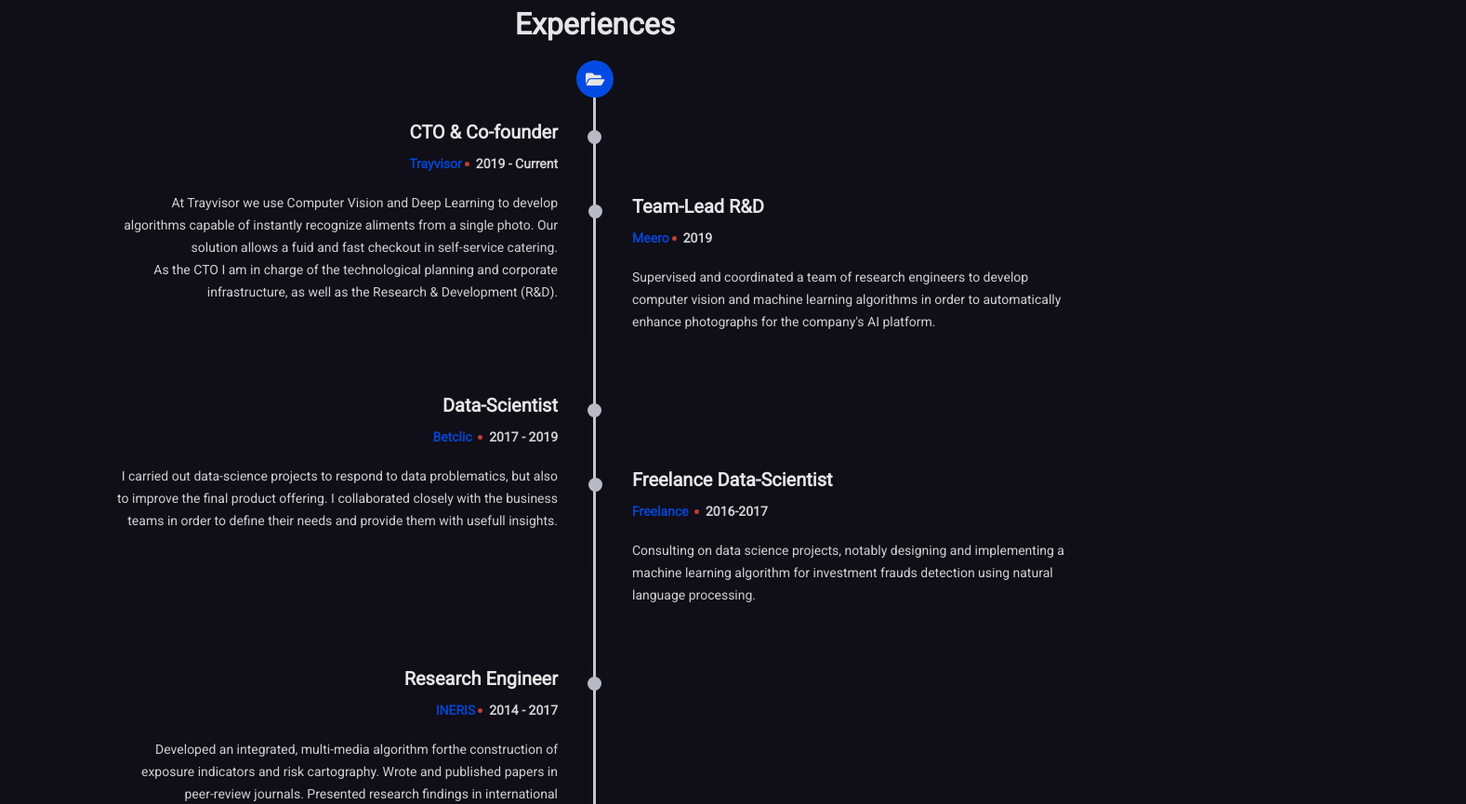
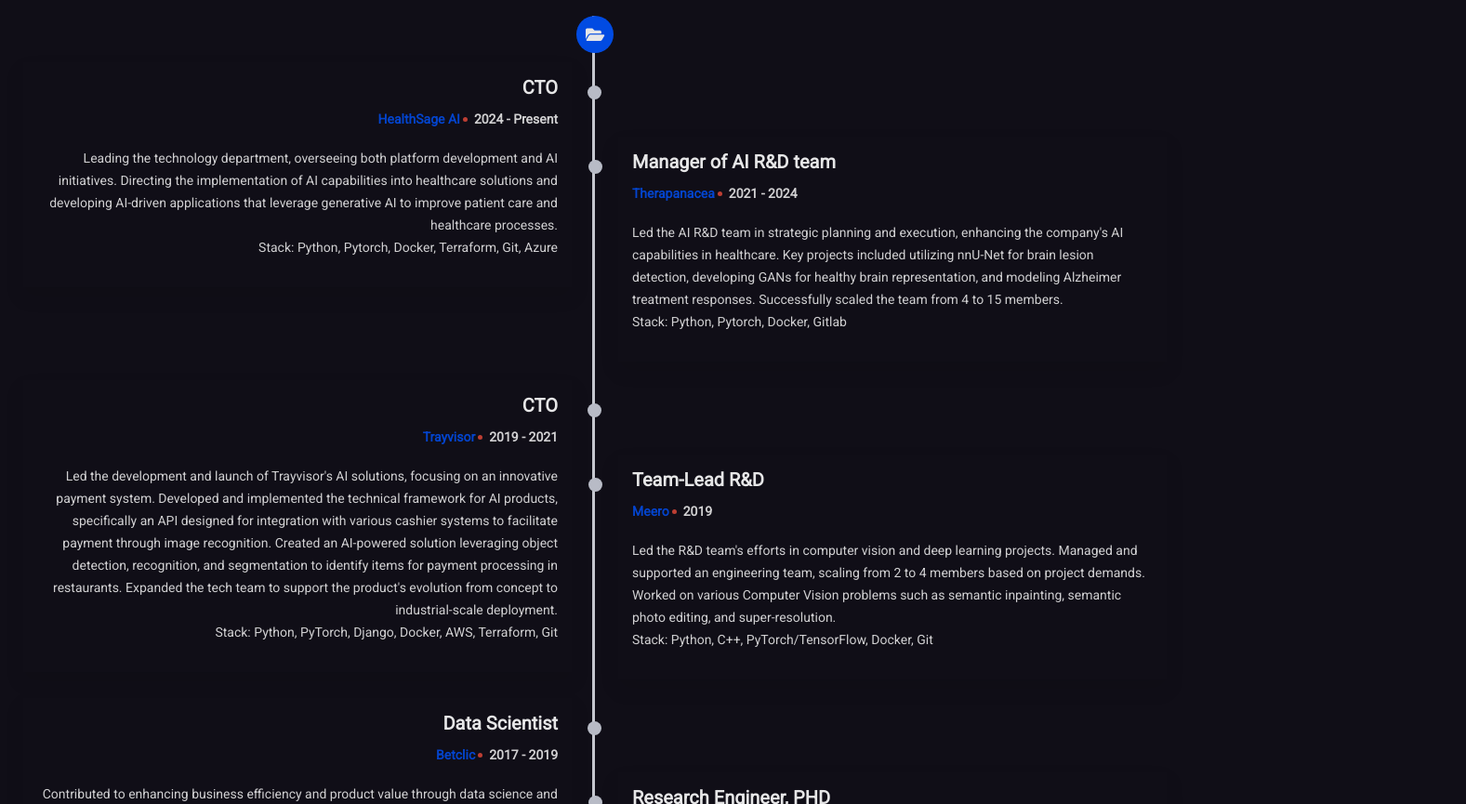
Before and after one commit to diota90/diota90, a plain HTML site: page index.html in a window 1280 px wide. Shown: the part 1935-2800 px from the top of the page at 93% size, 1577 px wide, since content can reach past the window. Drawn offline with Linux system fonts and the light colour scheme; some packages are replaced by stand-ins of ours.

Commit message:
update cv

```diff
--- a/index.html
+++ b/index.html
@@ -9,7 +9,7 @@
         <meta charset="utf-8">
         <meta http-equiv="X-UA-Compatible" content="IE=edge">
         <meta name="description" content="Despoina Ioannidou - Resume | Blog." />
-        <meta name="keywords" content="despoina ioannidou, despoina, ioannidou, despoina ioannidou cv, trayvisor, ai, data, deep learning, computer vision " />
+        <meta name="keywords" content="despoina ioannidou, despoina, ioannidou, despoina ioannidou cv, healthsage, ai, data, healthcare ai, fhir, deep learning, computer vision " />
         <meta name="viewport" content="width=device-width, initial-scale=1, shrink-to-fit=no">
 
         <!-- FAV AND ICONS   -->
@@ -116,7 +116,7 @@
                                 </div>
 
                                 <h2 class="wow fadeInUp" data-wow-duration="0.8s" data-wow-delay="0.2s">Despoina Ioannidou</h2>
-                                <h4 class="wow fadeInUp" data-wow-duration="0.8s" data-wow-delay="0.3s">AI & Data </h4>
+                                <h4 class="wow fadeInUp" data-wow-duration="0.8s" data-wow-delay="0.3s">AI & Healthcare </h4>
 
                                 <ul>
                                     <li class="wow fadeInUp" data-wow-duration="0.8s" data-wow-delay="0.4s"><i class="fa fa-envelope"></i><a href="mailto:">contact.despoina.ioannidou@gmail.com</a></li>
@@ -162,8 +162,6 @@
 			    With a PhD in Informatics and extensive experience in AI and healthcare technology, I specialize in leveraging artificial intelligence to transform healthcare solutions.
 			    My expertise spans across machine learning, computer vision, and llms, with a particular focus on developing AI solutions that enhance tomorrow's healthcare.
                             </p>
-                            <br>
-                            <br>
 			    Currently serving as CTO at <a href="https://healthsage.ai" target="_blank" style="color:#0bceaf ;font-weight: bold;"> HealthSage AI </a>, I lead technology initiatives that combine platform development with cutting-edge AI applications to improve patient care.
 
                             <br>
@@ -172,12 +170,12 @@
                             </p>
                            <div class="mh-about-tag wow fadeInUp" data-wow-duration="0.8s" data-wow-delay="0.3s">
 								<ul>
-									<li><span>Data Science</span></li>
-                                    <li><span>Data Strategy</span></li>
-									<li><span>Computer vision</span></li>
+									<!--<li><span>Data Science</span></li>-->
+                                    <li><span>Technical Strategy</span></li>
+									<li><span>Computer Vision</span></li>
 									<li><span>Software Development</span></li>
 									<li><span>Machine Learning</span></li>
-                                    <li><span>Project Management</span></li>
+                                    <li><span>LLMs</span></li>
 								</ul>
 							</div>
                         <!--    <a href="despoina_ioannidou_cv.pdf" class="btn btn-fill wow fadeInUp" data-wow-duration="0.8s" data-wow-delay="0.4s">Download CV <i class="fa fa-download"></i></a>-->
@@ -305,108 +303,142 @@
         ===================
            RESUME
         ===================
-        -->
  <section id="mh-experience" class="section mobileHide">
             <div class="container">
                 <!-- section title -->
                 <div class="section-title">
                     <h2 style="margin-top: 80px;margin-bottom: 20px;">Experiences</h2>
                 </div>
-				<!-- section title end-->
 
                 <div class="row">
                     <div class="col-md-12">
                         <div class="timeline">
-
                             <!-- Experience Timeline -->
-
                             <div class="timeline-category exp-category wow fadeInUp" data-wow-duration="0.8s" data-wow-delay="0.3s">
-
                                 <div class="timeline-category-icon">
                                     <div class="iconspace"><i class="fa fa-folder-open"></i></div>
-								</div> <!-- /.timeline-category-icon end -->
+                                </div>
+                            </div>
 
-							</div> <!-- /.timeline-category end -->
-
-
+                            <!-- HealthSage AI -->
                             <div class="timeline-post timeline-post-left wow fadeInUp" data-wow-duration="0.8s" data-wow-delay="0.3s">
                                 <div class="timeline-post-content-holder">
                                     <div class="timeline-post-icon"></div>
                                     <div class="timeline-post-title">
-											<h5>CTO & Co-founder</h5>
+                                        <h5>CTO</h5>
                                     </div>
                                     <div class="timeline-post-subtitle">
-											<p><span>Trayvisor</span><span class="timeline-duration">2019 - Current</span></p>
+                                        <p><span>HealthSage AI</span><span class="timeline-duration">2024 - Present</span></p>
                                     </div>
                                     <div class="timeline-post-content">
-											<p>At Trayvisor we use Computer Vision and Deep Learning to develop algorithms capable of instantly recognize aliments from a single photo. Our solution allows a fuid and fast checkout in self-service catering.
+                                        <p>Leading the technology department, overseeing both platform development and AI initiatives.
+                                        Directing the implementation of AI capabilities into healthcare solutions and developing AI-driven applications that leverage generative AI to improve patient care and healthcare processes.
                                         <br>
-                                            As the CTO I am in charge of the technological planning and corporate infrastructure, as well as the Research & Development (R&D).</p>
+                                        Stack: Python, Pytorch, Docker, Terraform, Git, Azure</p>
                                     </div>
                                 </div>
                             </div>
+
+                            <!-- Therapanacea -->
                             <div class="timeline-post timeline-post-right wow fadeInUp" data-wow-duration="0.8s" data-wow-delay="0.3s">
                                 <div class="timeline-post-content-holder">
                                     <div class="timeline-post-icon"></div>
                                     <div class="timeline-post-title">
-											<h5>Team-Lead R&D </h5>
+                                        <h5>Manager of AI R&D team</h5>
+                                    </div>
+                                    <div class="timeline-post-subtitle">
+                                        <p><span>Therapanacea</span><span class="timeline-duration">2021 - 2024</span></p>
+                                    </div>
+                                    <div class="timeline-post-content">
+                                        <p>Led the AI R&D team in strategic planning and execution, enhancing the company's AI capabilities in healthcare. Key projects included utilizing nnU-Net for brain lesion detection,
+                                        developing GANs for healthy brain representation, and modeling Alzheimer treatment responses. Successfully scaled the team from 4 to 15 members.
+                                        <br>
+                                        Stack: Python, Pytorch, Docker, Gitlab</p>
+                                    </div>
+                                </div>
+                            </div>
+
+                            <!-- Trayvisor -->
+                            <div class="timeline-post timeline-post-left wow fadeInUp" data-wow-duration="0.8s" data-wow-delay="0.3s">
+                                <div class="timeline-post-content-holder">
+                                    <div class="timeline-post-icon"></div>
+                                    <div class="timeline-post-title">
+                                        <h5>CTO</h5>
+                                    </div>
+                                    <div class="timeline-post-subtitle">
+                                        <p><span>Trayvisor</span><span class="timeline-duration">2019 - 2021</span></p>
+                                    </div>
+                                    <div class="timeline-post-content">
+                                        <p>Led the development and launch of Trayvisor's AI solutions, focusing on an innovative payment system.
+                                        Developed and implemented the technical framework for AI products, specifically an API designed for integration with various cashier systems to facilitate payment through image recognition.
+                                        Created an AI-powered solution leveraging object detection, recognition, and segmentation to identify items for payment processing in restaurants.
+                                        Expanded the tech team to support the product's evolution from concept to industrial-scale deployment.
+                                        <br>
+                                        Stack: Python, PyTorch, Django, Docker, AWS, Terraform, Git</p>
+                                    </div>
+                                </div>
+                            </div>
+
+                            <!-- Meero -->
+                            <div class="timeline-post timeline-post-right wow fadeInUp" data-wow-duration="0.8s" data-wow-delay="0.3s">
+                                <div class="timeline-post-content-holder">
+                                    <div class="timeline-post-icon"></div>
+                                    <div class="timeline-post-title">
+                                        <h5>Team-Lead R&D</h5>
                                     </div>
                                     <div class="timeline-post-subtitle">
                                         <p><span>Meero</span><span class="timeline-duration">2019</span></p>
                                     </div>
                                     <div class="timeline-post-content">
-											<p>Supervised and coordinated a team of research engineers to develop computer vision and machine learning algorithms in order to automatically enhance photographs for the company's AI platform.</p>
+                                        <p>Led the R&D team's efforts in computer vision and deep learning projects. Managed and supported an engineering team, scaling from 2 to 4 members based on project demands. Worked on various Computer Vision problems such as semantic inpainting, semantic photo editing, and super-resolution.
+                                        <br>
+                                        Stack: Python, C++, PyTorch/TensorFlow, Docker, Git</p>
                                     </div>
                                 </div>
                             </div>
+
+                            <!-- Betclic -->
                             <div class="timeline-post timeline-post-left wow fadeInUp" data-wow-duration="0.8s" data-wow-delay="0.3s">
                                 <div class="timeline-post-content-holder">
                                     <div class="timeline-post-icon"></div>
                                     <div class="timeline-post-title">
-											<h5>Data-Scientist</h5>
+                                        <h5>Data Scientist</h5>
                                     </div>
                                     <div class="timeline-post-subtitle">
-											<p><span>Betclic </span><span class="timeline-duration">2017 - 2019</span></p>
+                                        <p><span>Betclic</span><span class="timeline-duration">2017 - 2019</span></p>
                                     </div>
                                     <div class="timeline-post-content">
-											<p> I carried out data-science projects to respond to data problematics, but also to improve the final product offering. I collaborated closely with the business teams in order to define their needs and provide them with usefull insights.
+                                        <p>Contributed to enhancing business efficiency and product value through data science and analytics. Collaborated closely with business teams to define needs and provide actionable insights.
                                         <br>
+                                        Stack: R, Python, Dataiku, SQL, Tableau</p>
                                     </div>
                                 </div>
                             </div>
+
+                            <!-- INERIS -->
                             <div class="timeline-post timeline-post-right wow fadeInUp" data-wow-duration="0.8s" data-wow-delay="0.3s">
                                 <div class="timeline-post-content-holder">
                                     <div class="timeline-post-icon"></div>
                                     <div class="timeline-post-title">
-											<h5>Freelance Data-Scientist</h5>
-										</div>
-										<div class="timeline-post-subtitle">
-											<p><span>Freelance </span><span class="timeline-duration">2016-2017</span></p>
-										</div>
-										<div class="timeline-post-content">
-											<p>Consulting on data science projects, notably
-                                            designing and implementing a machine learning algorithm for investment frauds detection using natural language processing.
-                                         </p>
-										</div>
-									</div>
-								</div>
-								<div class="timeline-post timeline-post-left wow fadeInUp" data-wow-duration="0.8s" data-wow-delay="0.3s">
-									<div class="timeline-post-content-holder">
-										<div class="timeline-post-icon"></div>
-										<div class="timeline-post-title">
-											<h5>Research Engineer</h5>
+                                        <h5>Research Engineer, PHD</h5>
                                     </div>
                                     <div class="timeline-post-subtitle">
                                         <p><span>INERIS</span><span class="timeline-duration">2014 - 2017</span></p>
                                     </div>
-
                                     <div class="timeline-post-content">
-											<p>Developed an integrated, multi-media algorithm forthe construction of exposure indicators and risk cartography. Wrote and published papers in peer-review journals. Presented research findings in international conferences.</p>
+                                        <p>Developed an integrated, multi-media algorithm for the construction of exposure indicators and risk cartography. Published papers in peer-reviewed journals and presented research findings at international conferences.</p>
                                     </div>
                                 </div>
                             </div>
 
-
+                            <div class="timeline-end-icon">
+                                <span><i class="fa fa-bookmark"></i></span>
+                            </div>
+                        </div>
+                    </div>
+                </div>
+            </div>
+        </section>
 						<!-- Experience Timeline  end -->
 
 						<!-- Education Timeline -->
@@ -855,9 +887,9 @@
                                 <div class="col-sm-4">
                                     <div class="text-right text-xs-right">
 										<ul class="social-icon">
-											<li><a href="https://twitter.com/idesp01n" target="_blank"><i class="fab fa-twitter btn-sm"></i></a></li>
+											<li><a href="https://x.com/despoinAIoann" target="_blank"><i class="fab fa-twitter btn-sm"></i></a></li>
 									<!--		<li><a href="https://github.com/cvirginie" target="_blank"><i class="fab fa-github btn-sm"></i></a></li>-->
-											<li><a href="https://www.linkedin.com/in/despoina-ioannidou-ph-d-b110709b/"><i class="fab fa-linkedin btn-sm"></i></a></li>
+											<li><a href="https://www.linkedin.com/in/despoina-ioannidou-phd-b110709b/"><i class="fab fa-linkedin btn-sm"></i></a></li>
 										</ul>
 									</div>
                                 </div>
```
Lines whose indentation alone changed are shown as unchanged.
